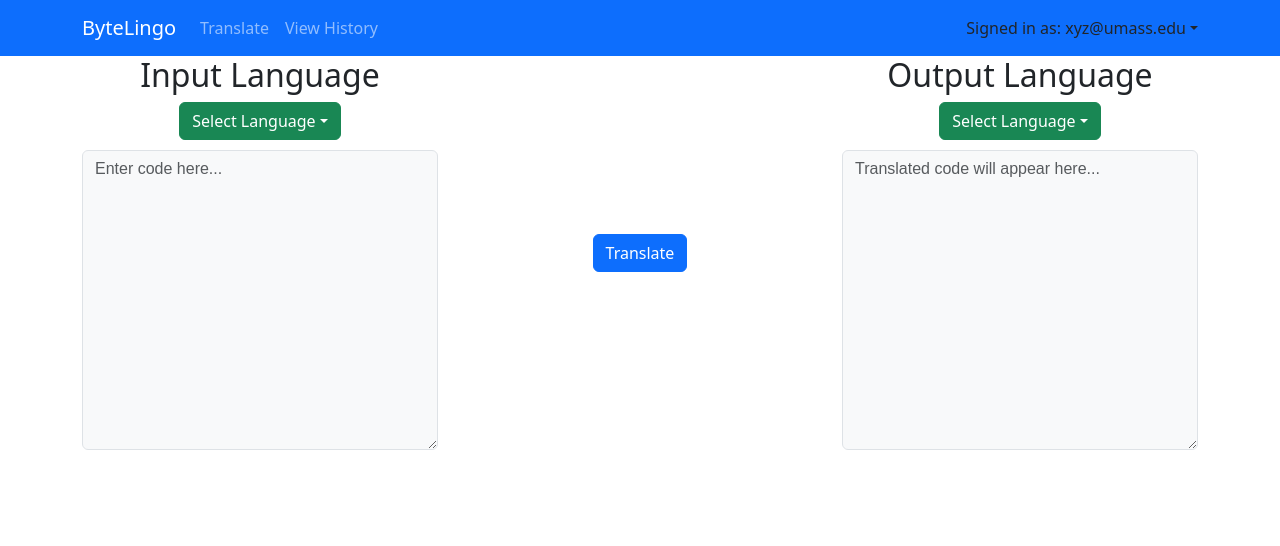
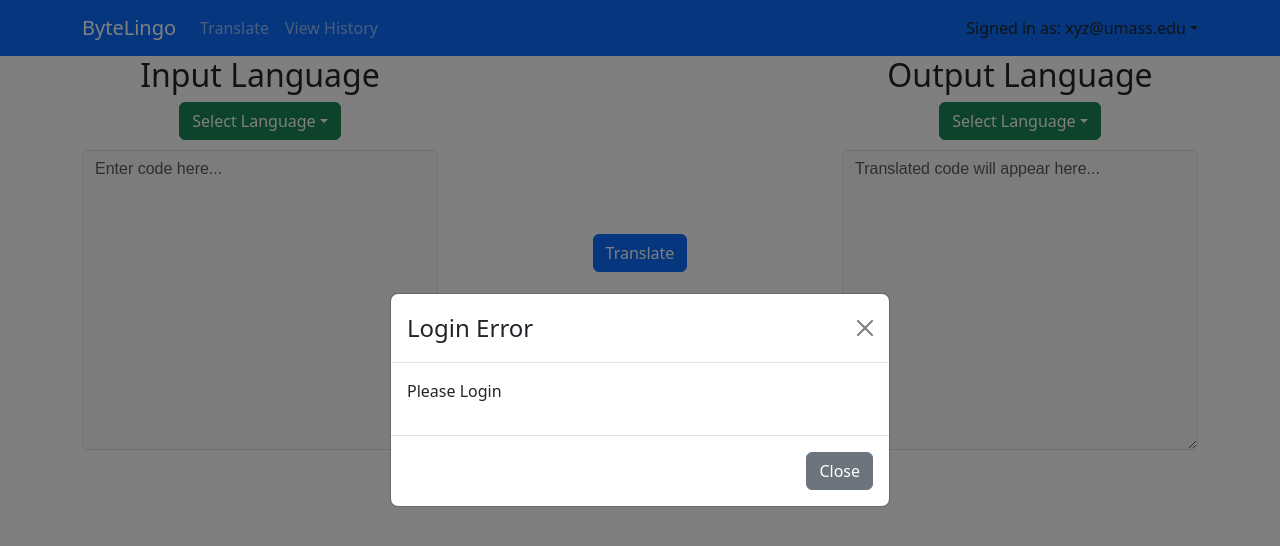
Before and after one commit to gauricb/mutate, a React (Create React App) app in the folder frontend/: page /translate in a window 1280 px wide. Shown: the top 546 px of the page. Built offline with nearby package versions, Linux system fonts and the light colour scheme.

Commit message:
added login logic

```diff
--- a/frontend/src/components/CodeTranslate.js
+++ b/frontend/src/components/CodeTranslate.js
@@ -1,4 +1,4 @@
-import { useState } from "react";
+import { useState, useEffect } from "react";
 import {
 	Container,
 	Row,
@@ -6,10 +6,24 @@ import {
 	Dropdown,
 	FormControl,
 	Button,
+	Modal,
 } from "react-bootstrap";
 import MainNavbar from "../components/Navbar.js";
 
 const CodeTranslator = () => {
+	const [showModal, setShowModal] = useState(false);
+	const handleCloseModal = () => {
+		setShowModal(false);
+		window.location.href = "/login";
+	};
+	// check if the user is logged in
+	useEffect(() => {
+		const token = localStorage.getItem("token");
+		// TODO: check if token is expired
+		if (!token) {
+			setShowModal(true);
+		}
+	}, []);
 	// State for selected programming languages
 	const [inputLanguage, setInputLanguage] = useState("");
 	const [outputLanguage, setOutputLanguage] = useState("");
@@ -144,6 +158,20 @@ const CodeTranslator = () => {
 					</Col>
 				</Row>
 			</Container>
+			{/* Modal for displaying login error */}
+			<Modal show={showModal} onHide={handleCloseModal} centered>
+				<Modal.Header closeButton>
+					<Modal.Title>Login Error</Modal.Title>
+				</Modal.Header>
+				<Modal.Body>
+					<p>Please Login</p>
+				</Modal.Body>
+				<Modal.Footer>
+					<Button variant="secondary" onClick={handleCloseModal}>
+						Close
+					</Button>
+				</Modal.Footer>
+			</Modal>
 		</div>
 	);
 };
--- a/frontend/src/components/Navbar.js
+++ b/frontend/src/components/Navbar.js
@@ -1,12 +1,40 @@
-import React from "react";
+import React, { useState, useEffect } from "react";
 import { Navbar, Nav } from "react-bootstrap";
 import { Container } from "react-bootstrap";
 import NavDropdown from "react-bootstrap/NavDropdown";
+import axios from "axios";
 import logo from "../logo.svg";
 import ByteLingo from "../ByteLingo.png";
 
-const current_user = "xyz@umass.edu";
 const MainNavbar = () => {
+	const [currentUser, setCurrentUser] = useState("xyz@umass.edu");
+
+	useEffect(() => {
+		const getUserData = async () => {
+			try {
+				const token = localStorage.getItem("token");
+				if (!token) {
+					console.error("Token not found in localStorage");
+					return;
+				}
+
+				const response = await axios.get("http://127.0.0.1:8000/users/me/", {
+					headers: {
+						accept: "application/json",
+						Authorization: `Bearer ${token}`, // Using the stored token
+					},
+				});
+
+				console.log("User data:", response.data);
+				setCurrentUser(response.data.email); // Update state
+			} catch (error) {
+				console.error("Error fetching user data:", error); // Handle errors
+			}
+		};
+
+		getUserData();
+	}, []); // Empty dependency array means this useEffect runs once when the component mounts
+
 	return (
 		<Navbar bg="primary" variant="dark">
 			<Container>
@@ -16,7 +44,7 @@ const MainNavbar = () => {
 					<Nav.Link href="history">View History</Nav.Link>
 				</Nav>
 				<NavDropdown
-					title={`Signed in as: ${current_user}`}
+					title={`Signed in as: ${currentUser}`}
 					id="collapsible-nav-dropdown">
 					<NavDropdown.Item href="login">Logout</NavDropdown.Item>
 				</NavDropdown>
--- a/frontend/src/pages/Login.js
+++ b/frontend/src/pages/Login.js
@@ -1,15 +1,26 @@
 import { useState } from "react";
 import React from "react";
-import { Container, Row, Col, Card, Form, Button } from "react-bootstrap";
+import {
+	Container,
+	Row,
+	Col,
+	Card,
+	Form,
+	Button,
+	Modal,
+} from "react-bootstrap";
 import axios from "axios";
 
 function Login() {
 	const [email, setEmail] = useState("");
 	const [password, setPassword] = useState("");
+	const [showModal, setShowModal] = useState(false);
+
 	const config = {
 		headers: { "content-type": "application/x-www-form-urlencoded" },
 	};
 	const url = "http://127.0.0.1:8000/token";
+
 	const handleLogin = () => {
 		let User = new FormData();
 		User.append("username", email);
@@ -20,11 +31,18 @@ function Login() {
 			.post(url, User, config)
 			.then((response) => {
 				console.log(response);
+				localStorage.setItem("token", response.data.access_token);
+				if (response.status === 200) {
+					window.location.href = "/translate";
+				}
 			})
 			.catch((error) => {
 				console.log(error);
+				setShowModal(true);
 			});
 	};
+
+	const handleCloseModal = () => setShowModal(false);
 
 	return (
 		<section className="vh-100" style={{ backgroundColor: "#e3f2fd" }}>
@@ -111,6 +129,20 @@ function Login() {
 					</Col>
 				</Row>
 			</Container>
+
+			<Modal show={showModal} onHide={handleCloseModal} centered>
+				<Modal.Header closeButton>
+					<Modal.Title>Login Error</Modal.Title>
+				</Modal.Header>
+				<Modal.Body>
+					<p>The username or password is incorrect. Please try again.</p>
+				</Modal.Body>
+				<Modal.Footer>
+					<Button variant="secondary" onClick={handleCloseModal}>
+						Close
+					</Button>
+				</Modal.Footer>
+			</Modal>
 		</section>
 	);
 }
```
Lines whose indentation alone changed are shown as unchanged.
